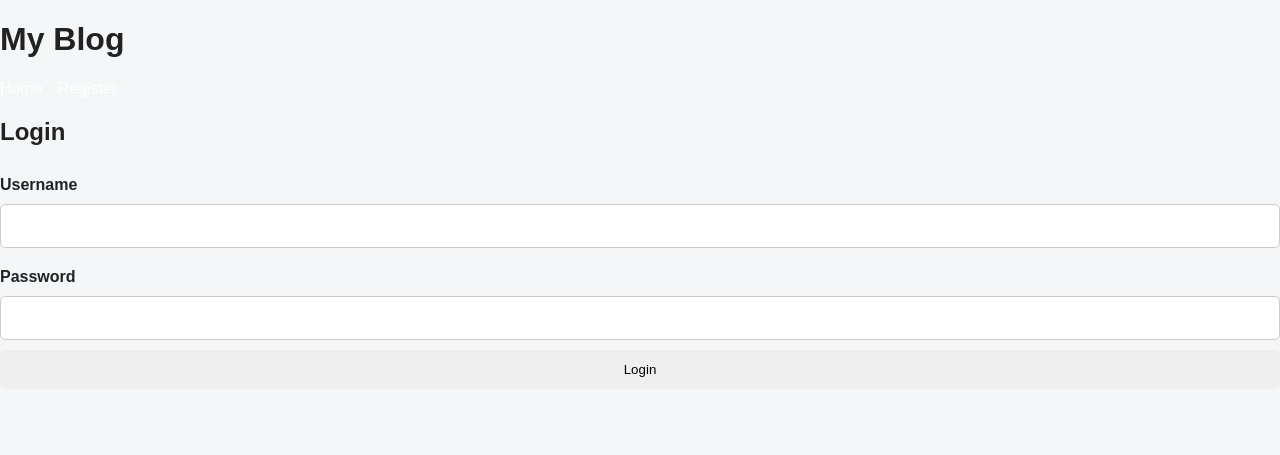
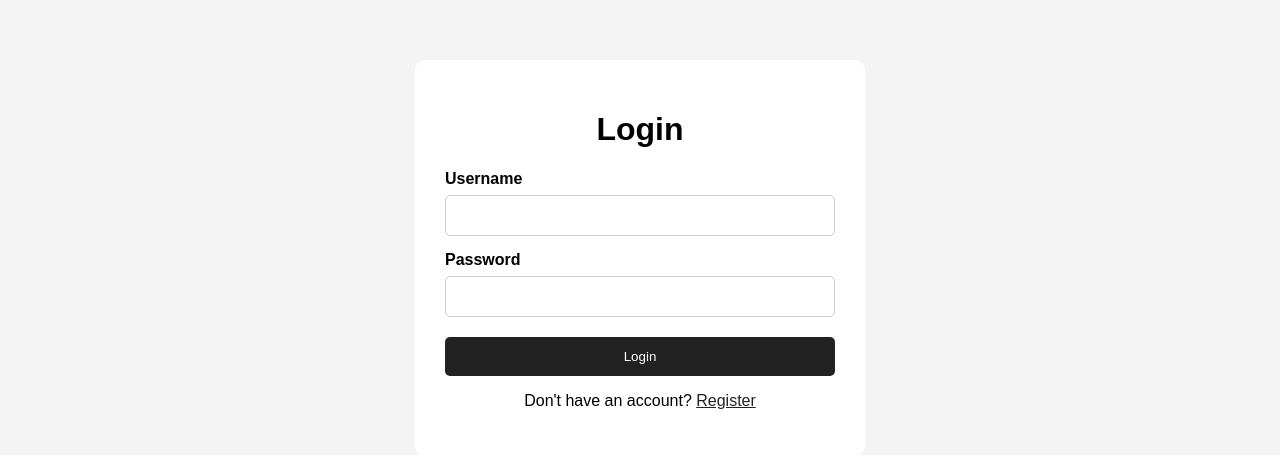
Before and after one commit to Joebest409/My_blog, a Flask app: page /login in a window 1280 px wide. Shown: the top 455 px of the page. Run offline with Flask 3, Linux system fonts and the light colour scheme.

Commit message:
Update templates/login.html

```diff
--- a/templates/login.html
+++ b/templates/login.html
@@ -1,35 +1,95 @@
 <!DOCTYPE html>
-<html>
+<html lang="en">
 
 <head>
 
+    <meta charset="UTF-8">
+
+    <meta name="viewport"
+          content="width=device-width, initial-scale=1.0">
+
     <title>Login - My Blog</title>
 
-    <link rel="stylesheet"
-          href="{{ url_for('static', filename='style.css') }}">
+    <style>
+
+        body {
+            font-family: Arial, sans-serif;
+            background: #f4f4f4;
+            margin: 0;
+        }
+
+        .container {
+            width: 90%;
+            max-width: 450px;
+            margin: 60px auto;
+        }
+
+        .box {
+            background: white;
+            padding: 30px;
+            border-radius: 10px;
+        }
+
+        h1 {
+            text-align: center;
+        }
+
+        label {
+            display: block;
+            margin-top: 15px;
+            margin-bottom: 7px;
+            font-weight: bold;
+        }
+
+        input {
+            width: 100%;
+            padding: 12px;
+            box-sizing: border-box;
+            border: 1px solid #ccc;
+            border-radius: 5px;
+        }
+
+        button {
+            width: 100%;
+            margin-top: 20px;
+            padding: 12px;
+            background: #222;
+            color: white;
+            border: none;
+            border-radius: 5px;
+            cursor: pointer;
+        }
+
+        button:hover {
+            background: #444;
+        }
+
+        p {
+            text-align: center;
+        }
+
+        a {
+            color: #222;
+        }
+
+    </style>
 
 </head>
 
+
 <body>
 
-<header>
+<div class="container">
 
-    <h1>My Blog</h1>
+    <div class="box">
 
-    <nav>
-        <a href="/">Home</a>
-        <a href="/register">Register</a>
-    </nav>
-
-</header>
-
-<main>
-
-    <h2>Login</h2>
+        <h1>Login</h1>
 
         <form method="POST">
 
-        <label>Username</label>
+            <label>
+                Username
+            </label>
 
             <input
                 type="text"
@@ -37,7 +97,10 @@
                 required
             >
 
-        <label>Password</label>
+
+            <label>
+                Password
+            </label>
 
             <input
                 type="password"
@@ -45,13 +108,22 @@
                 required
             >
 
+
             <button type="submit">
                 Login
             </button>
 
         </form>
 
-</main>
+
+        <p>
+            Don't have an account?
+            <a href="/register">Register</a>
+        </p>
+
+    </div>
+
+</div>
 
 </body>
 
```
Lines whose indentation alone changed are shown as unchanged.
